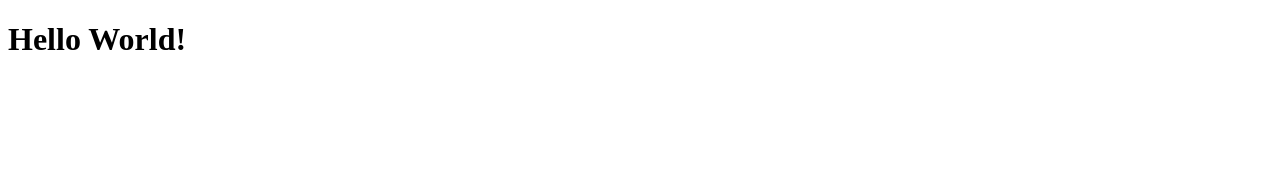
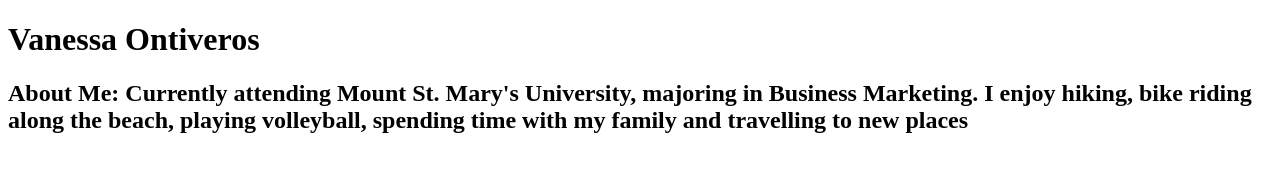
Before and after one commit to Vaneonti/Vaneonti.github.io, a plain HTML site: page index.html in a window 1280 px wide. Drawn offline with Linux system fonts and the light colour scheme.

Commit message:
Update index.html

```diff
--- a/index.html
+++ b/index.html
@@ -5,7 +5,20 @@
         <title>HTML basics</title>
     </head>
     <body>
-<h1> Hello World!</h1>
+        <h1> Vanessa Ontiveros</h>
+        <h2> About Me: Currently attending Mount St. Mary's University, majoring in Business Marketing.
+            I enjoy hiking, bike riding along the beach, playing volleyball, spending time with my family and travelling to new places</h2>
+
+
+
+
+
+
+
+
+
+
+
 
     </body>
 </html>
```
